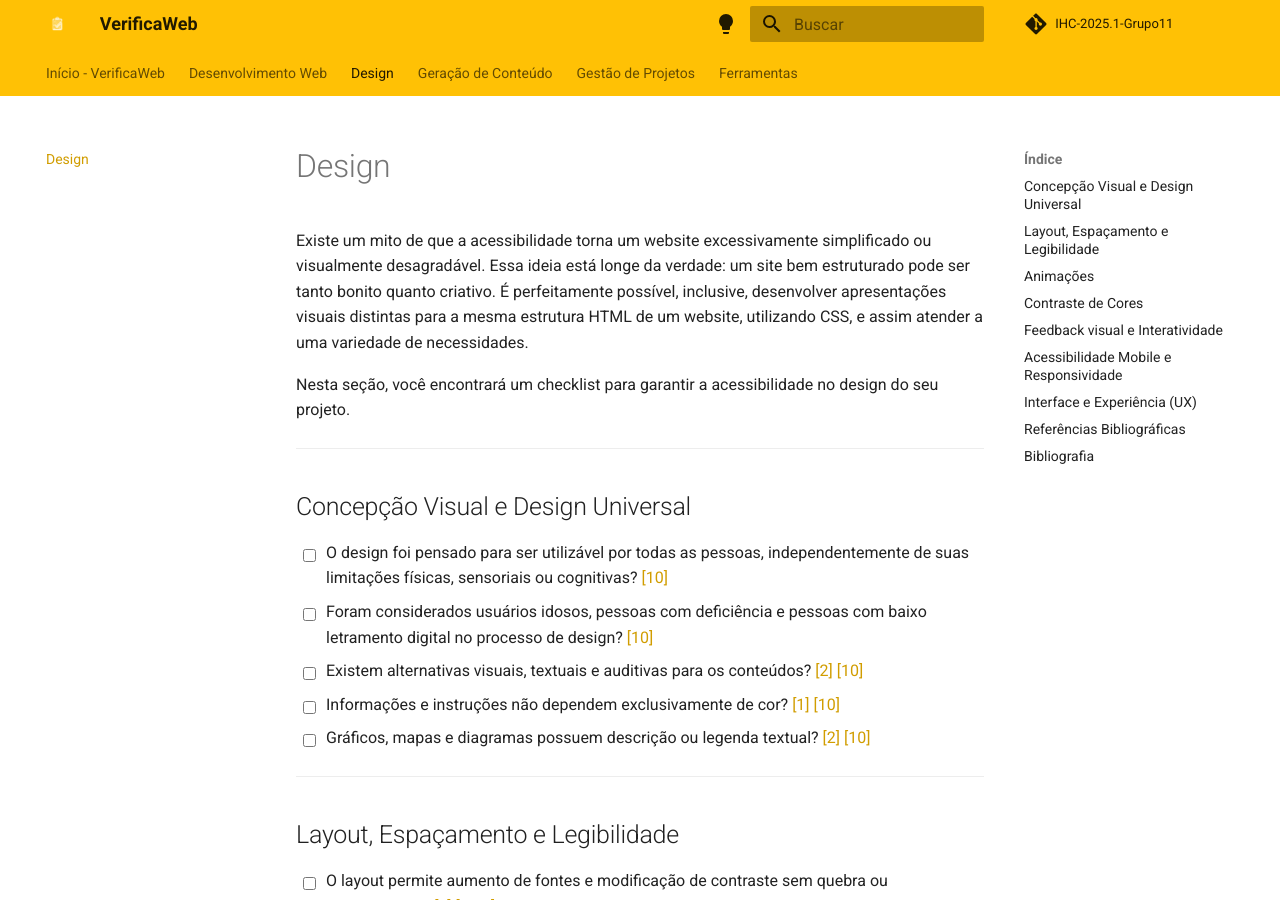
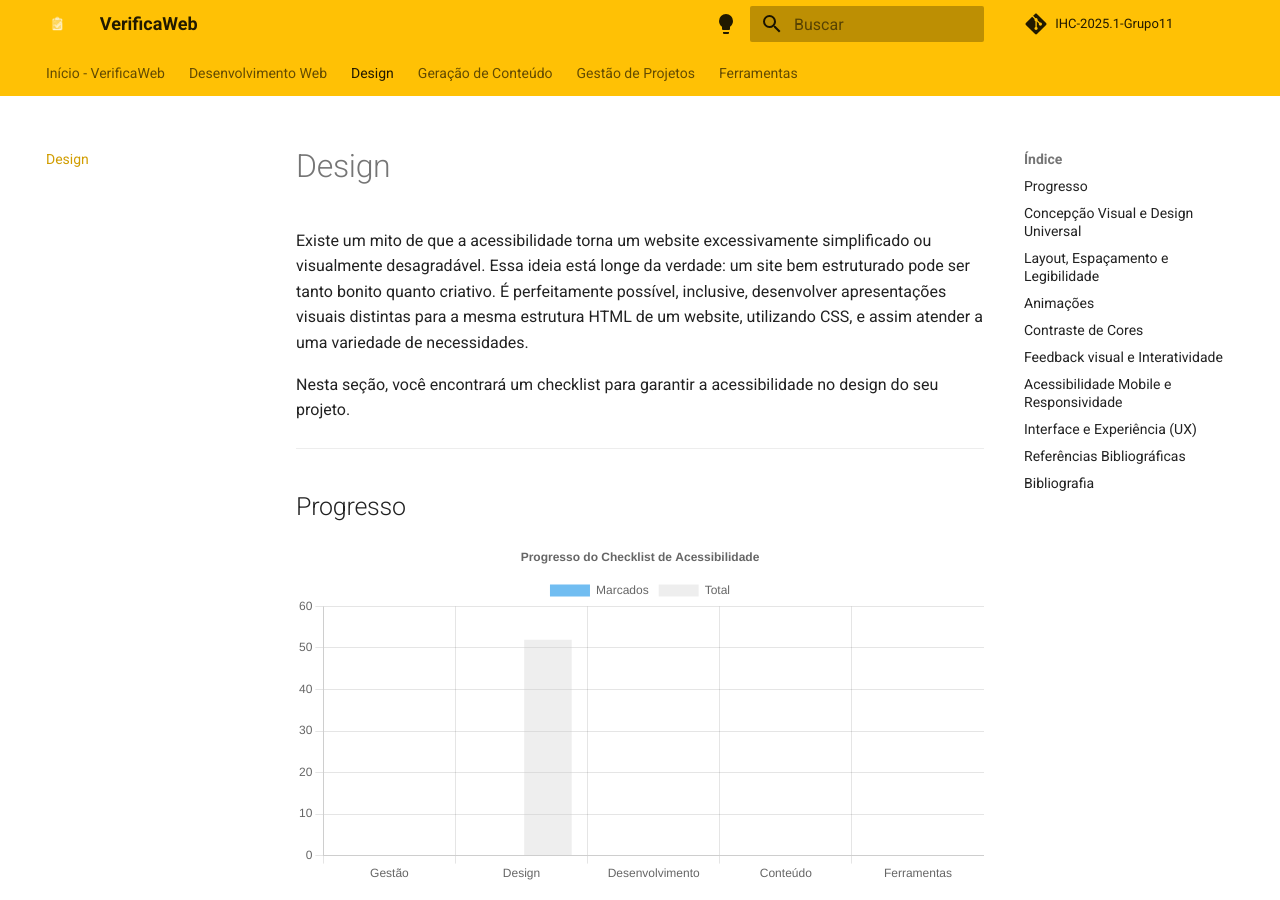
Before and after one commit to UnBIHC2025-1/IHC-2025.1-Grupo11, an MkDocs documentation site: the page built from docs/design/design.md, in a window 1280 px wide and 900 px high. Built offline with MkDocs 1.6.1 and Material for MkDocs 9.7.7, drawn with Linux system fonts in a browser that asks for light colours; comment, search, counter and statistics services are not loaded.

Commit message:
Grafico de porcentagem design

```diff
--- /dev/null
+++ b/docs/assets/js/progresso-checklist.js
@@ -0,0 +1,54 @@
+document.addEventListener("DOMContentLoaded", function () {
+  const grupos = [
+    { classe: "check-gestao", titulo: "Gestão" },
+    { classe: "check-design", titulo: "Design" },
+    { classe: "check-desenvolvimento", titulo: "Desenvolvimento" },
+    { classe: "check-conteudo", titulo: "Conteúdo" },
+    { classe: "check-ferramentas", titulo: "Ferramentas" }
+  ];
+
+  const dados = grupos.map(grupo => {
+    const caixas = document.querySelectorAll(`input[type="checkbox"].${grupo.classe}`);
+    const total = caixas.length;
+    const marcados = [...caixas].filter(c => c.checked).length;
+    return {
+      label: grupo.titulo,
+      total,
+      marcados
+    };
+  });
+
+  const ctx = document.getElementById("graficoChecklist");
+  if (ctx) {
+    new Chart(ctx, {
+      type: "bar",
+      data: {
+        labels: dados.map(d => d.label),
+        datasets: [
+          {
+            label: "Marcados",
+            data: dados.map(d => d.marcados),
+            backgroundColor: "rgba(54, 162, 235, 0.7)",
+          },
+          {
+            label: "Total",
+            data: dados.map(d => d.total),
+            backgroundColor: "rgba(200, 200, 200, 0.3)",
+          }
+        ]
+      },
+      options: {
+        responsive: true,
+        plugins: {
+          title: {
+            display: true,
+            text: 'Progresso do Checklist de Acessibilidade'
+          }
+        },
+        scales: {
+          y: { beginAtZero: true }
+        }
+      }
+    });
+  }
+});
--- a/docs/design/design.md
+++ b/docs/design/design.md
@@ -6,90 +6,95 @@
 
 ---
 
+## Progresso
+
+<canvas id="graficoChecklist" width="400" height="200"></canvas>
+
+
 ## Concepção Visual e Design Universal
 
-- [ ] O design foi pensado para ser utilizável por todas as pessoas, independentemente de suas limitações físicas, sensoriais ou cognitivas? [[10]](#ref10)
-- [ ] Foram considerados usuários idosos, pessoas com deficiência e pessoas com baixo letramento digital no processo de design? [[10]](#ref10)
-- [ ] Existem alternativas visuais, textuais e auditivas para os conteúdos? [[2]](#ref2) [[10]](#ref10)
-- [ ] Informações e instruções não dependem exclusivamente de cor? [[1]](#ref1) [[10]](#ref10)
-- [ ] Gráficos, mapas e diagramas possuem descrição ou legenda textual? [[2]](#ref2) [[10]](#ref10)
+- [ ] <input type="checkbox" class="check-design"> O design foi pensado para ser utilizável por todas as pessoas, independentemente de suas limitações físicas, sensoriais ou cognitivas? [[10]](#ref10)
+- [ ] <input type="checkbox" class="check-design"> Foram considerados usuários idosos, pessoas com deficiência e pessoas com baixo letramento digital no processo de design? [[10]](#ref10)
+- [ ] <input type="checkbox" class="check-design"> Existem alternativas visuais, textuais e auditivas para os conteúdos? [[2]](#ref2) [[10]](#ref10)
+- [ ] <input type="checkbox" class="check-design"> Informações e instruções não dependem exclusivamente de cor? [[1]](#ref1) [[10]](#ref10)
+- [ ] <input type="checkbox" class="check-design"> Gráficos, mapas e diagramas possuem descrição ou legenda textual? [[2]](#ref2) [[10]](#ref10)
 
 ---
 
 ## Layout, Espaçamento e Legibilidade
 
-- [ ] O layout permite aumento de fontes e modificação de contraste sem quebra ou sobreposição? [[6]](#ref6) [[NBR]](#refNBR)
-- [ ] As linhas de texto se ajustam à tela (viewport) e não exigem rolagem horizontal? [[6]](#ref6) [[NBR]](#refNBR)
-- [ ] Os parágrafos têm até 80 caracteres por linha para favorecer a leitura? [[NBR]](#refNBR)
-- [ ] O texto não está em caixa alta, condensado ou justificado? [[NBR]](#refNBR)
-- [ ] O tamanho da fonte é ajustável sem perda de conteúdo? [[3]](#ref3) [[NBR]](#refNBR)
-- [ ] Elementos clicáveis possuem tamanho mínimo de 44px por 44px? [[NBR]](#refNBR)
-- [ ] Os elementos interativos possuem espaçamento adequado para evitar cliques acidentais? [[NBR]](#refNBR)
-- [ ] A navegação e a estrutura visual seguem uma hierarquia lógica e consistente? [[NBR]](#refNBR)
-- [ ] As mensagens de erro, sucesso ou alerta aparecem próximas ao elemento correspondente e são visíveis? [[NBR]](#refNBR)
-- [ ] As fontes são fluidas e de fácil entendimento? [[NBR]](#refNBR)
-- [ ] Dicas visuais significativas atingem contraste mínimo de 3:1 com o fundo? [[5]](#ref5) [[NBR]](#refNBR)
-- [ ] Evita o uso de `display:none` e `visibility:hidden` para informações essenciais? [[NBR]](#refNBR)
+- [ ] <input type="checkbox" class="check-design"> O layout permite aumento de fontes e modificação de contraste sem quebra ou sobreposição? [[6]](#ref6) [[NBR]](#refNBR)
+- [ ] <input type="checkbox" class="check-design"> As linhas de texto se ajustam à tela (viewport) e não exigem rolagem horizontal? [[6]](#ref6) [[NBR]](#refNBR)
+- [ ] <input type="checkbox" class="check-design"> Os parágrafos têm até 80 caracteres por linha para favorecer a leitura? [[NBR]](#refNBR)
+- [ ] <input type="checkbox" class="check-design"> O texto não está em caixa alta, condensado ou justificado? [[NBR]](#refNBR)
+- [ ] <input type="checkbox" class="check-design"> O tamanho da fonte é ajustável sem perda de conteúdo? [[3]](#ref3) [[NBR]](#refNBR)
+- [ ] <input type="checkbox" class="check-design"> Elementos clicáveis possuem tamanho mínimo de 44px por 44px? [[NBR]](#refNBR)
+- [ ] <input type="checkbox" class="check-design"> Os elementos interativos possuem espaçamento adequado para evitar cliques acidentais? [[NBR]](#refNBR)
+- [ ] <input type="checkbox" class="check-design"> A navegação e a estrutura visual seguem uma hierarquia lógica e consistente? [[NBR]](#refNBR)
+- [ ] <input type="checkbox" class="check-design"> As mensagens de erro, sucesso ou alerta aparecem próximas ao elemento correspondente e são visíveis? [[NBR]](#refNBR)
+- [ ] <input type="checkbox" class="check-design"> As fontes são fluidas e de fácil entendimento? [[NBR]](#refNBR)
+- [ ] <input type="checkbox" class="check-design"> Dicas visuais significativas atingem contraste mínimo de 3:1 com o fundo? [[5]](#ref5) [[NBR]](#refNBR)
+- [ ] <input type="checkbox" class="check-design"> Evita o uso de `display:none` e `visibility:hidden` para informações essenciais? [[NBR]](#refNBR)
 
 ---
 
 ## Animações
 
-- [ ] Existem elementos que piscam excessivamente ou com flashes (evitar mais de 3 por segundo)? [[7]](#ref7) [[NBR]](#refNBR)
-- [ ] O usuário pode pausar, interromper ou ocultar conteúdos animados? [[8]](#ref8) [[NBR]](#refNBR)
-- [ ] As animações respeitam a configuração de sistema `prefers-reduced-motion`? [[9]](#ref9) [[NBR]](#refNBR)
-- [ ] Há opção explícita para desativar animações não essenciais? [[NBR]](#refNBR)
+- [ ] <input type="checkbox" class="check-design"> Existem elementos que piscam excessivamente ou com flashes (evitar mais de 3 por segundo)? [[7]](#ref7) [[NBR]](#refNBR)
+- [ ] <input type="checkbox" class="check-design"> O usuário pode pausar, interromper ou ocultar conteúdos animados? [[8]](#ref8) [[NBR]](#refNBR)
+- [ ] <input type="checkbox" class="check-design"> As animações respeitam a configuração de sistema `prefers-reduced-motion`? [[9]](#ref9) [[NBR]](#refNBR)
+- [ ] <input type="checkbox" class="check-design"> Há opção explícita para desativar animações não essenciais? [[NBR]](#refNBR)
 
 ---
 
 ## Contraste de Cores
 
-- [ ] O contraste do texto normal é de no mínimo 4.5:1? [[10]](#ref10) [[NBR]](#refNBR)
-- [ ] O contraste de textos grandes é de no mínimo 3:1? [[10]](#ref10) [[NBR]](#refNBR)
-- [ ] Informações importantes não dependem apenas de cor? [[1]](#ref1) [[10]](#ref10) [[NBR]](#refNBR)
-- [ ] Botões, campos e ícones possuem contraste suficiente? [[5]](#ref5) [[10]](#ref10) [[NBR]](#refNBR)
-- [ ] Texto sobre imagem ou vídeo permanece legível? [[10]](#ref10) [[NBR]](#refNBR)
-- [ ] Elementos de seleção como `::selection` respeitam contraste? [[10]](#ref10)
-- [ ] Há opções de contraste alternativo (modo escuro, alto contraste)? [[NBR]](#refNBR)
-- [ ] Cores foram escolhidas considerando daltônicos? [[NBR]](#refNBR)
-- [ ] Foi usada ferramenta de verificação de contraste? [10] [NBR]
+- [ ] <input type="checkbox" class="check-design"> O contraste do texto normal é de no mínimo 4.5:1? [[10]](#ref10) [[NBR]](#refNBR)
+- [ ] <input type="checkbox" class="check-design"> O contraste de textos grandes é de no mínimo 3:1? [[10]](#ref10) [[NBR]](#refNBR)
+- [ ] <input type="checkbox" class="check-design"> Informações importantes não dependem apenas de cor? [[1]](#ref1) [[10]](#ref10) [[NBR]](#refNBR)
+- [ ] <input type="checkbox" class="check-design"> Botões, campos e ícones possuem contraste suficiente? [[5]](#ref5) [[10]](#ref10) [[NBR]](#refNBR)
+- [ ] <input type="checkbox" class="check-design"> Texto sobre imagem ou vídeo permanece legível? [[10]](#ref10) [[NBR]](#refNBR)
+- [ ] <input type="checkbox" class="check-design"> Elementos de seleção como `::selection` respeitam contraste? [[10]](#ref10)
+- [ ] <input type="checkbox" class="check-design"> Há opções de contraste alternativo (modo escuro, alto contraste)? [[NBR]](#refNBR)
+- [ ] <input type="checkbox" class="check-design"> Cores foram escolhidas considerando daltônicos? [[NBR]](#refNBR)
+- [ ] <input type="checkbox" class="check-design"> Foi usada ferramenta de verificação de contraste? [10] [NBR]
 
 ---
 
 ## Feedback visual e Interatividade
 
-- [ ] Existe foco visível nos elementos ao usar teclado? [[4]](#ref4) [[10]](#ref10) [[NBR]](#refNBR)
-- [ ] Links têm destaque visual claro (ex.: sublinhado, cor)? [[1]](#ref1) [[10]](#ref10) [[NBR]](#refNBR)
-- [ ] Botões mudam de cor ou estado ao serem clicados? [[5]](#ref5) [[10]](#ref10) [[NBR]](#refNBR)
-- [ ] Mudanças de estado (hover, focus, active) são perceptíveis? [[5]](#ref5) [[10]](#ref10) [[NBR]](#refNBR)
-- [ ] O primeiro foco do teclado permite pular direto para o conteúdo? [[10]](#ref10) [[NBR]](#refNBR)
-- [ ] Botões e links são acompanhados de texto descritivo além do ícone? [[2]](#ref2) [[4]](#ref4) [[NBR]](#refNBR)
-- [ ] Não há botões que utilizam somente ícones sem contexto textual? [[2]](#ref2) [[4]](#ref4) [[NBR]](#refNBR)
+- [ ] <input type="checkbox" class="check-design"> Existe foco visível nos elementos ao usar teclado? [[4]](#ref4) [[10]](#ref10) [[NBR]](#refNBR)
+- [ ] <input type="checkbox" class="check-design"> Links têm destaque visual claro (ex.: sublinhado, cor)? [[1]](#ref1) [[10]](#ref10) [[NBR]](#refNBR)
+- [ ] <input type="checkbox" class="check-design"> Botões mudam de cor ou estado ao serem clicados? [[5]](#ref5) [[10]](#ref10) [[NBR]](#refNBR)
+- [ ] <input type="checkbox" class="check-design"> Mudanças de estado (hover, focus, active) são perceptíveis? [[5]](#ref5) [[10]](#ref10) [[NBR]](#refNBR)
+- [ ] <input type="checkbox" class="check-design"> O primeiro foco do teclado permite pular direto para o conteúdo? [[10]](#ref10) [[NBR]](#refNBR)
+- [ ] <input type="checkbox" class="check-design"> Botões e links são acompanhados de texto descritivo além do ícone? [[2]](#ref2) [[4]](#ref4) [[NBR]](#refNBR)
+- [ ] <input type="checkbox" class="check-design"> Não há botões que utilizam somente ícones sem contexto textual? [[2]](#ref2) [[4]](#ref4) [[NBR]](#refNBR)
 
 ---
 
 ## Acessibilidade Mobile e Responsividade
 
-- [ ] O layout é responsivo para diferentes tamanhos de tela? [[NBR]](#refNBR)
-- [ ] A orientação da tela (retrato/paisagem) é respeitada sem quebra de layout? [[6]](#ref6) [[NBR]](#refNBR)
-- [ ] Evita rolagem horizontal desnecessária? [[6]](#ref6) [[NBR]](#refNBR)
-- [ ] Todos os menus, formulários e interações funcionam com toque? [[NBR]](#refNBR)
-- [ ] Evita modais invasivos ou sobreposições que dificultem o toque? [[NBR]](#refNBR)
-- [ ] Áreas sensíveis ao toque têm tamanho adequado? [[6]](#ref6) [[NBR]](#refNBR)
-- [ ] O espaçamento entre elementos evita erros de toque? [[6]](#ref6) [[NBR]](#refNBR)
+- [ ] <input type="checkbox" class="check-design"> O layout é responsivo para diferentes tamanhos de tela? [[NBR]](#refNBR)
+- [ ] <input type="checkbox" class="check-design"> A orientação da tela (retrato/paisagem) é respeitada sem quebra de layout? [[6]](#ref6) [[NBR]](#refNBR)
+- [ ] <input type="checkbox" class="check-design"> Evita rolagem horizontal desnecessária? [[6]](#ref6) [[NBR]](#refNBR)
+- [ ] <input type="checkbox" class="check-design"> Todos os menus, formulários e interações funcionam com toque? [[NBR]](#refNBR)
+- [ ] <input type="checkbox" class="check-design"> Evita modais invasivos ou sobreposições que dificultem o toque? [[NBR]](#refNBR)
+- [ ] <input type="checkbox" class="check-design"> Áreas sensíveis ao toque têm tamanho adequado? [[6]](#ref6) [[NBR]](#refNBR)
+- [ ] <input type="checkbox" class="check-design"> O espaçamento entre elementos evita erros de toque? [[6]](#ref6) [[NBR]](#refNBR)
 
 ---
 
 ## Interface e Experiência (UX)
 
-- [ ] A estrutura visual apresenta hierarquia clara? [[3]](#ref3) [[NBR]](#refNBR)
-- [ ] As informações mais importantes estão priorizadas visualmente? [[NBR]](#refNBR)
-- [ ] Componentes visuais são consistentes entre páginas? [[4]](#ref4) [[NBR]](#refNBR)
-- [ ] Há opção para o usuário aumentar a fonte? [[3]](#ref3) [[NBR]](#refNBR)
-- [ ] Existe controle de contraste (ex.: botão de modo escuro)? [[NBR]](#refNBR)
-- [ ] O foco visual está sempre evidente? [[4]](#ref4) [[NBR]](#refNBR)
-- [ ] Feedbacks visuais (erro, sucesso, envio) são claros? [[5]](#ref5) [[NBR]](#refNBR)
-- [ ] Mensagens são específicas, compreensíveis e próximas ao campo afetado? [[5]](#ref5)
+- [ ] <input type="checkbox" class="check-design"> A estrutura visual apresenta hierarquia clara? [[3]](#ref3) [[NBR]](#refNBR)
+- [ ] <input type="checkbox" class="check-design"> As informações mais importantes estão priorizadas visualmente? [[NBR]](#refNBR)
+- [ ] <input type="checkbox" class="check-design"> Componentes visuais são consistentes entre páginas? [[4]](#ref4) [[NBR]](#refNBR)
+- [ ] <input type="checkbox" class="check-design"> Há opção para o usuário aumentar a fonte? [[3]](#ref3) [[NBR]](#refNBR)
+- [ ] <input type="checkbox" class="check-design"> Existe controle de contraste (ex.: botão de modo escuro)? [[NBR]](#refNBR)
+- [ ] <input type="checkbox" class="check-design"> O foco visual está sempre evidente? [[4]](#ref4) [[NBR]](#refNBR)
+- [ ] <input type="checkbox" class="check-design"> Feedbacks visuais (erro, sucesso, envio) são claros? [[5]](#ref5) [[NBR]](#refNBR)
+- [ ] <input type="checkbox" class="check-design"> Mensagens são específicas, compreensíveis e próximas ao campo afetado? [[5]](#ref5)
 
 ---
 
--- a/mkdocs.yml
+++ b/mkdocs.yml
@@ -46,3 +46,7 @@
 
 extra_css:
   - 'stylesheets/extra.css'
+
+extra_javascript:
+  - https://cdn.jsdelivr.net/npm/chart.js
+  - assets/js/progresso-checklist.js
```
